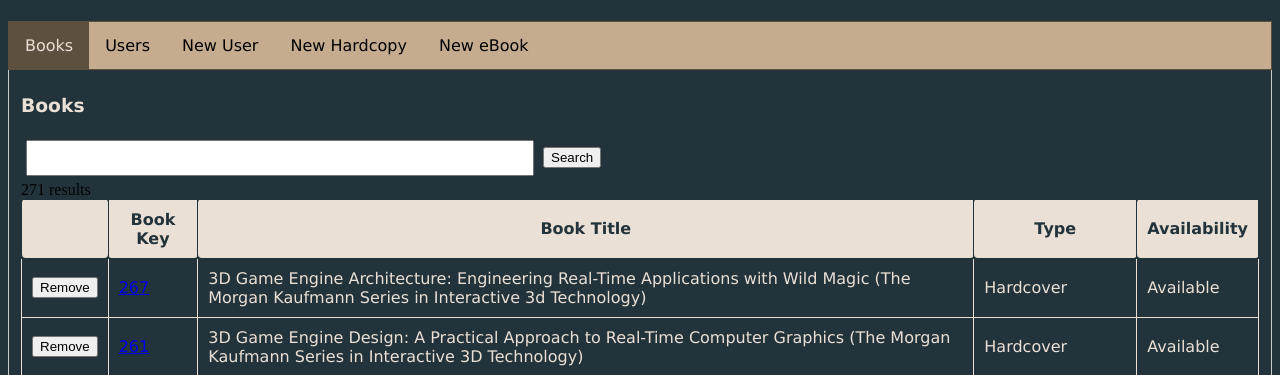
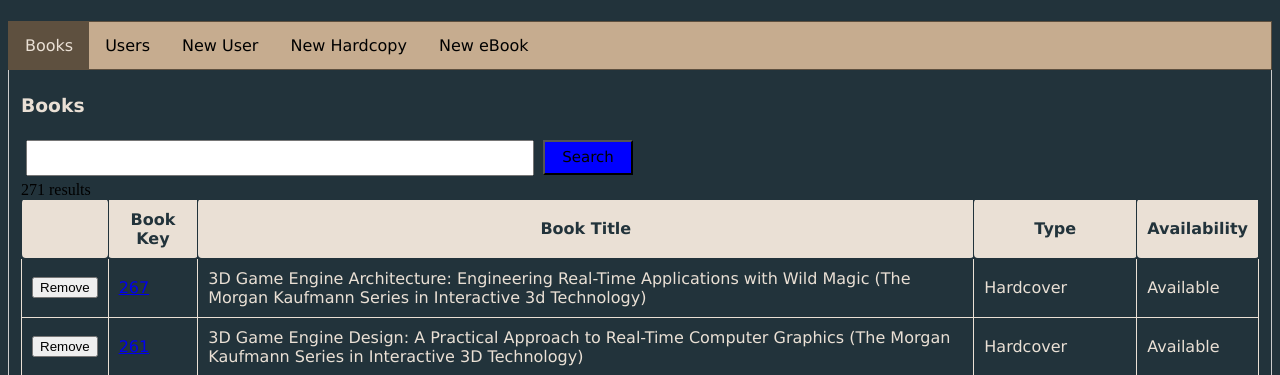
Before and after one commit to fizharoon/LibraryApplication, a Flask app: template Project/templates/librarian.html in a window 1280 px wide, after a click on "Books". Shown: the part 119-494 px from the top of the page. Run offline with Flask 2, Linux system fonts and the light colour scheme; the template is opened without the code that fills it, so the values that code supplies are empty; data comes from the database, SQL or seed files in the repository.

Commit message:
Librarian page html set up for styling

```diff
--- a/Project/static/styles/librarian.css
+++ b/Project/static/styles/librarian.css
@@ -1,8 +1,15 @@
 
-.searchbutton{
-    width: 100 px;
-    height: 50 px;
+.searchbutton {
+    background-color:blue;
+    top: 50%;
+    width: 90px;
+    height: 35px;
+    font-family: Verdana, Geneva, Tahoma, sans-serif;
+    font-size: 15px;
+
+
   }
+
 
   /* SORTING ARROWS */
 
--- a/Project/templates/librarian.html
+++ b/Project/templates/librarian.html
@@ -20,7 +20,7 @@
   <div id="Books" class="tabcontent">
     <h3>Books</h3>
     <input id="bookSearchfield" type="text">
-    <button type="button" onclick="searchBooksByTitle()">Search</button>
+    <button class="searchbutton" type="animated bounce" onclick="searchBooksByTitle()">Search</button>
     <div id="searchResCount"></div>
     <table>
         <thead>
@@ -66,14 +66,35 @@
 
   <div id="AddUser" class="tabcontent">
     <h3>Add User</h3>
+    Full Name<input id="" type="text">
+    User Name<input id="" type="text">
+    Password<input id="" type="text">
+    Contact Information
+    Address<input id="" type="text">
+    Phone Number<input id="" type="text">
+
+
   </div>
 
   <div id="AddHardcopy" class="tabcontent">
     <h3>Add Hard Copy Book</h3>
+    Title<input id="" type="text">
+    Pages<input id="" type="text">
+    Book Type<input id="" type="text">
+
+
+
+
   </div>
 
   <div id="AddEbook" class="tabcontent">
     <h3>Add eBook</h3>
+    Title <input id="" type="text">
+    Loan Period <input id="" type="text">
+    Format<input id="" type="text">
+
+
+
   </div>
 
   </div>
```
